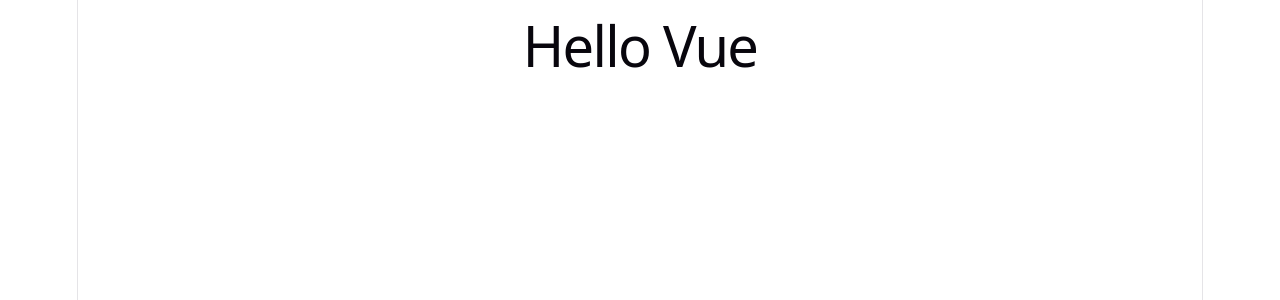
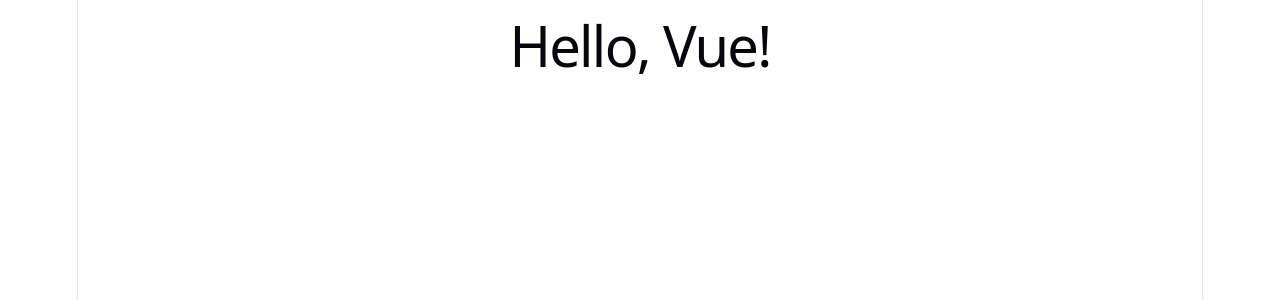
Before and after one commit to akovalenko777/vue-test-app, a Vue app: page / in a window 1280 px wide. Shown: the top 300 px of the page. Built offline with nearby package versions, Linux system fonts and the light colour scheme.

Commit message:
fix: correct greeting message in App.vue template

```diff
--- a/src/App.vue
+++ b/src/App.vue
@@ -1,7 +1,6 @@
 <script setup lang="ts">
-
 </script>
 
 <template>
-  <h1>Hello Vue</h1>
+  <h1>Hello, Vue!</h1>
 </template>
```
